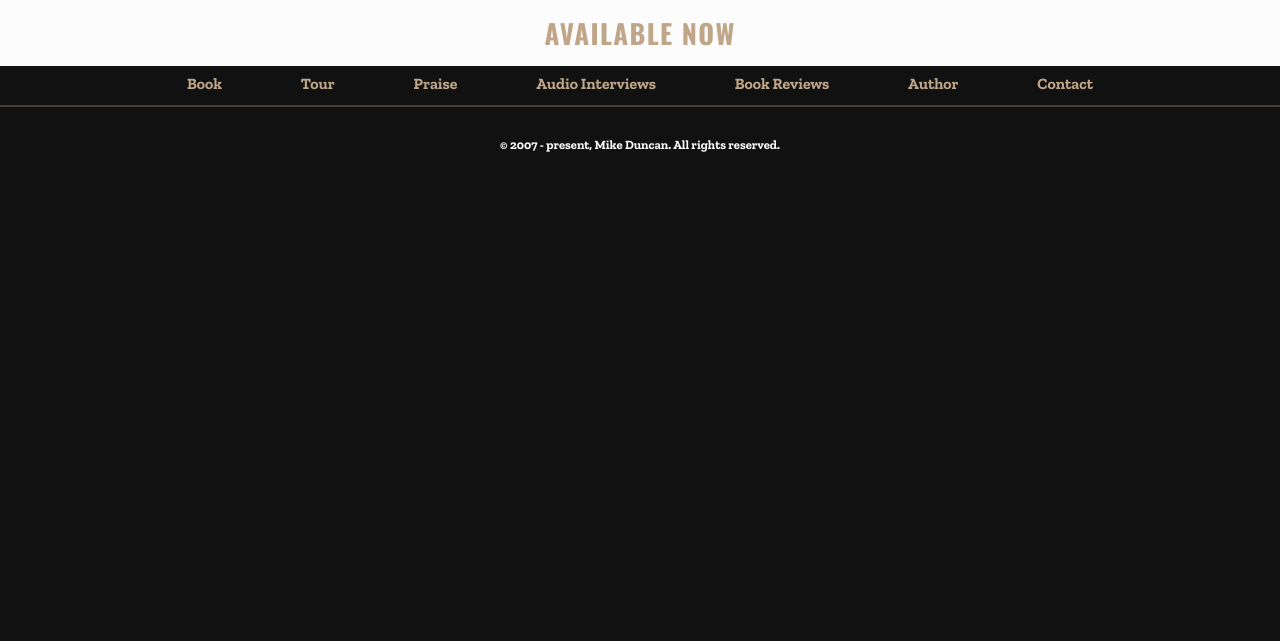
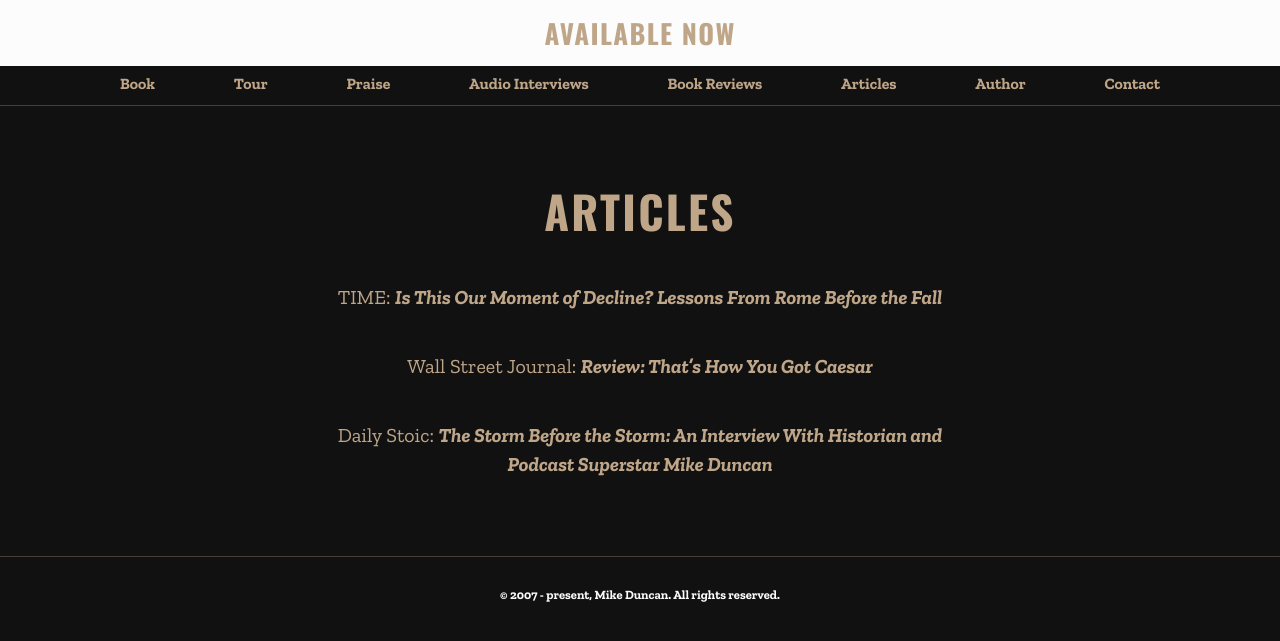
Before and after one commit to Brandi-Duncan/thestormbeforethestorm.com, a Jekyll site: the page built from articles.html, in a window 1280 px wide. Shown: the top 641 px of the page. Built offline with Jekyll 4.4.1, drawn with Linux system fonts in a browser that asks for light colours.

Commit message:
adds in articles

```diff
--- a/_includes/header.html
+++ b/_includes/header.html
@@ -6,7 +6,7 @@
             <a href="/praise">Praise</a>
             <a href="/audio-interviews">Audio Interviews</a>
             <a href="/book-reviews">Book Reviews</a>
-<!--            <a href="/articles">Articles</a>-->
+            <a href="/articles">Articles</a>
             <a href="/author">Author</a>
             <a href="/contact">Contact</a>
         </nav>
--- a/articles.html
+++ b/articles.html
@@ -1,6 +1,9 @@
 ---
 title: <h1 class="center">Articles</h1>
 ---
-<section class="">
-
+<section class="articles">
+    <h2>Articles</h2>
+    <p>TIME: <a href="http://time.com/4986516/ancient-rome-comparison-mike-duncan/"><i>Is This Our Moment of Decline? Lessons From Rome Before the Fall</i></a></p>
+    <p>Wall Street Journal: <a href="https://www.wsj.com/articles/review-thats-how-you-got-caesar-1508798807"><i>Review: That’s How You Got Caesar</i></a></p>
+    <p>Daily Stoic: <a href="https://dailystoic.com/mike-duncan/"><i>The Storm Before the Storm: An Interview With Historian and Podcast Superstar Mike Duncan</i></a></p>
 </section>
--- /dev/null
+++ b/lib/css/_articles.scss
@@ -0,0 +1,19 @@
+.articles {
+  padding: 2rem 2rem;
+  text-align: center;
+}
+
+.articles > p {
+  max-width: 34rem;
+  margin: 2em auto;
+  font-size: 20px;
+
+       > a {
+
+        text-decoration: none;
+        font-weight: 700;
+            &:hover {
+            color: $color-white;
+            }
+        }
+}
--- a/lib/css/main.scss
+++ b/lib/css/main.scss
@@ -16,3 +16,4 @@
 @import "praise";
 @import "audio-interviews";
 @import "book-reviews";
+@import "articles";
```
